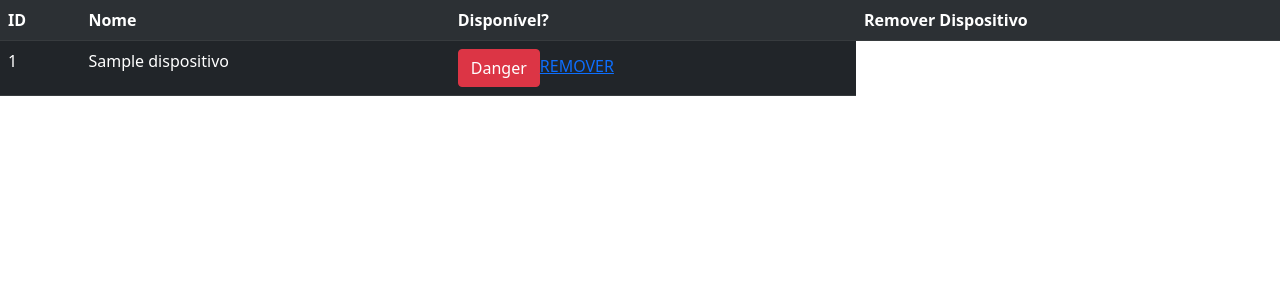
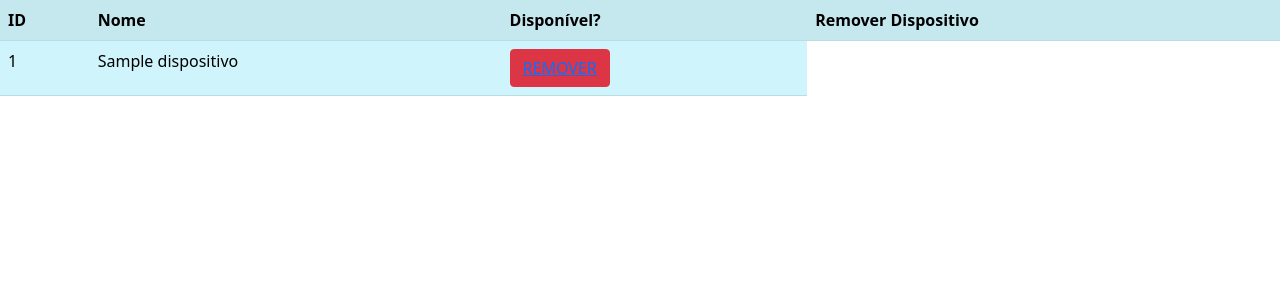
Before and after one commit to Pedro-HenriqueFF/Lanhouse, a Python web app: template flask/templates/dispositivos.html in a window 1280 px wide. Shown: the part 56-356 px from the top of the page. Run offline with Jinja, Linux system fonts and the light colour scheme; the template is opened without the code that fills it: most values are stand-ins (such as "Sample title", 1, 10 or a date in 2020); some libraries are stand-ins or nearby versions.

Commit message:
Dispositivo beta 2/Inicial beta 9/ Usuários beta1

```diff
--- a/flask/templates/base.html
+++ b/flask/templates/base.html
@@ -23,7 +23,7 @@
 
   <nav class="navbar navbar-expand-lg navbar-dark bg-dark">
     <div class="container-fluid">
-      <a class="navbar-brand" href="#">Tião da Peixeira</a>
+      <a class="navbar-brand" href="/">Tião da Peixeira</a>
       <button class="navbar-toggler" type="button" data-bs-toggle="collapse" data-bs-target="#navbarScroll" aria-controls="navbarScroll" aria-expanded="false" aria-label="Toggle navigation">
         <span class="navbar-toggler-icon"></span>
       </button>
--- a/flask/templates/dispositivos.html
+++ b/flask/templates/dispositivos.html
@@ -2,7 +2,7 @@
 
 {% block conteudo %}
 
-<table class="table table-dark table-striped table-hover ">
+<table class="table table-info table-striped table-hover ">
 <tr>
     <th>ID</th>
     <th>Nome</th>
@@ -19,7 +19,7 @@
             {% elif dispositivo.disponivel == 1 %}
                 <td>NÃO</td>
             {% endif %}
-            <td><button type="button" class="btn btn-danger">Danger</button><a href="{{url_for('remover_dispositivo',id_dispositivo=dispositivo.id)}}">REMOVER</a></td>
+            <td><button type="button" class="btn btn-danger"><a href="{{url_for('remover_dispositivo',id_dispositivo=dispositivo.id)}}">REMOVER</button></a></td>
         {% endif %}
     </tr>
 {% endfor %}
--- a/flask/templates/usuarios.html
+++ b/flask/templates/usuarios.html
@@ -2,7 +2,7 @@
 
 {% block conteudo %}
 
-<table class="table">
+<table class="table table-striped table-hover">
 
     <tr>
         <th>ID</th>
```
